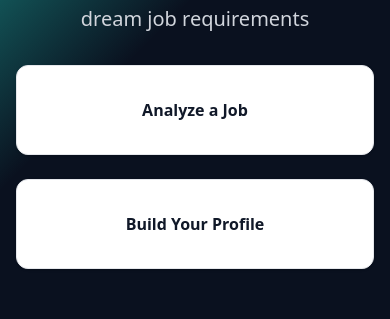
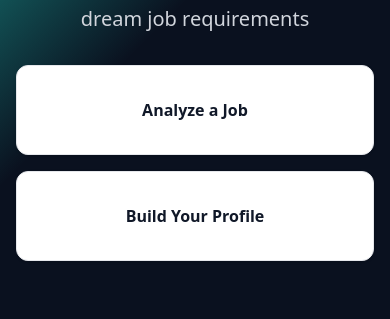
Before and after one commit to jeevitha2704/SKILORA, a Next.js app: page / in a window 390 px wide. Shown: the part 357-676 px from the top of the page. Built offline with nearby package versions, Linux system fonts and the light colour scheme; no server answers.

Commit message:
Improve white box sizing and spacing
- Reduce gap between homepage white boxes
- Make button text fit better in smaller boxes
- Use py-2 px-4 for compact padding
- Better responsive layout for mode selection

```diff
--- a/src/app/page.tsx
+++ b/src/app/page.tsx
@@ -109,7 +109,7 @@
           <p className="text-xl text-gray-300 mb-8 max-w-3xl mx-auto">
             AI-powered career readiness platform that helps students bridge the gap between their current skills and dream job requirements
           </p>
-          <div className="flex flex-col sm:flex-row gap-6 justify-center">
+          <div className="flex flex-col sm:flex-row gap-4 justify-center">
             <Link href="/analyzer">
               <Card className="bg-white border-gray-200 hover:shadow-lg transition-shadow cursor-pointer">
                 <CardContent className="py-2 px-4">
--- a/src/app/skill-gap/page.tsx
+++ b/src/app/skill-gap/page.tsx
@@ -331,7 +331,7 @@
           {/* Analysis Mode Selection */}
           <div className="flex flex-col sm:flex-row gap-4 justify-center mb-6">
             <Card className="bg-white border-gray-200 hover:shadow-lg transition-shadow cursor-pointer">
-              <CardContent className="p-4">
+              <CardContent className="py-3 px-4">
                 <button
                   className={`w-full text-left font-semibold transition-colors ${
                     analysisMode === 'general'
@@ -346,7 +346,7 @@
             </Card>
             {jobAnalyses.length > 0 && (
               <Card className="bg-white border-gray-200 hover:shadow-lg transition-shadow cursor-pointer">
-                <CardContent className="p-4">
+                <CardContent className="py-3 px-4">
                   <button
                     className={`w-full text-left font-semibold transition-colors ${
                       analysisMode === 'job'
```
